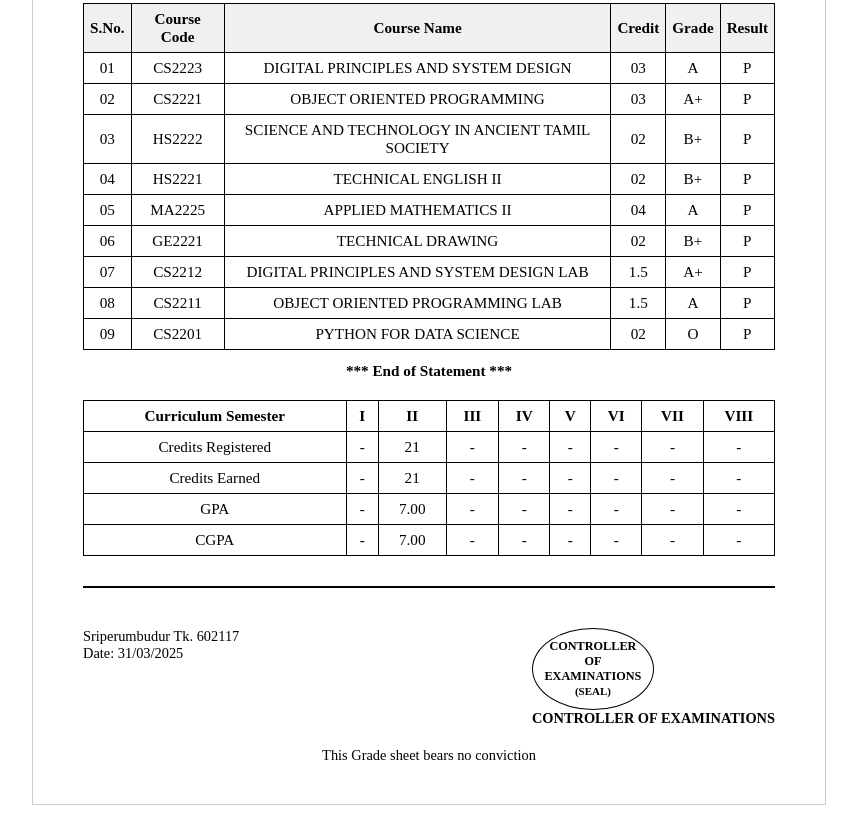
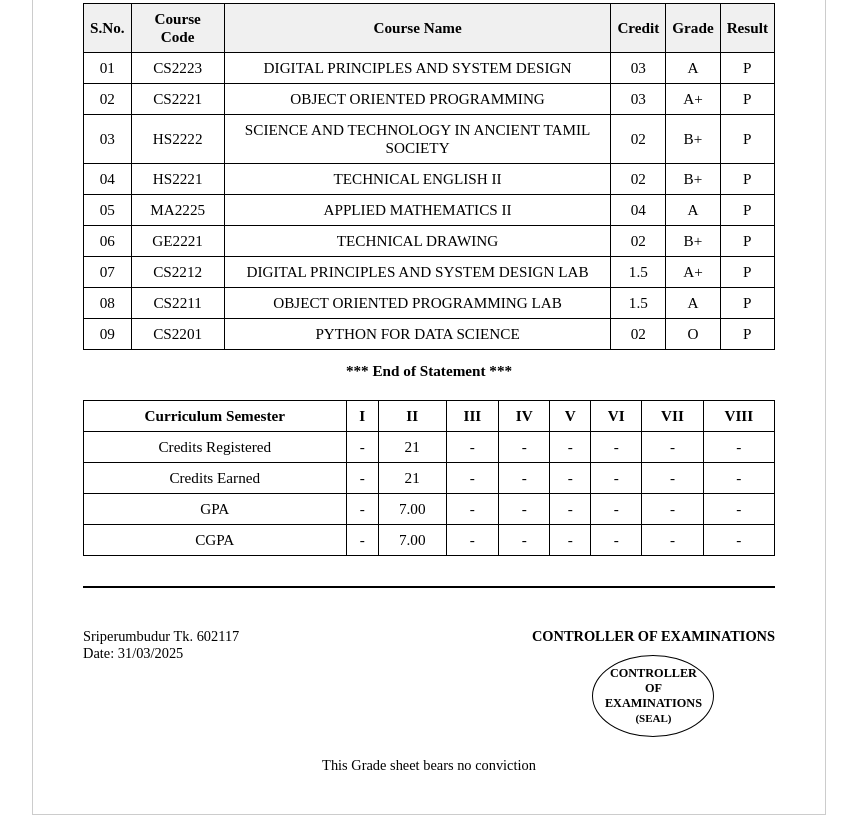
Before and after one commit to DD1326/index.html, a plain HTML site: page index.html in a window 1280 px wide. Shown: the part 421-1256 px from the top of the page, without its empty margins (211-1068 px from the left). Drawn offline with Linux system fonts and the light colour scheme.

Commit message:
Update index.html

```diff
--- a/index.html
+++ b/index.html
@@ -139,8 +139,12 @@
     }
 
     .sig-block {
-      text-align: right;
+      text-align: center;
       font-size: 0.9em;
+      display: flex;
+      flex-direction: column;
+      align-items: center;
+      gap: 10px;
     }
 
     .date-place {
@@ -183,7 +187,7 @@
       <td><b>Date of Publication:</b> <span class="info-box">09/07/2024</span></td>
     </tr>
     <tr>
-      <td><b>Name:</b> <span class="info-box">Aswin M </span></td>
+      <td><b>Name:</b> <span class="info-box">Aswin M</span></td>
       <td><b>Gender:</b> <span class="info-box">MALE</span></td>
       <td><b>Regulation:</b> <span class="info-box">2022</span></td>
     </tr>
@@ -193,9 +197,11 @@
       <td><b>Branch:</b> <span class="info-box">B.E. Computer Science and Engineering</span></td>
     </tr>
     <tr>
-      <td><b>Semester:</b> <span class="info-box">II</span></td>
-      <td><b>Year:</b> <span class="info-box">I</span></td>
-    </tr>
+  <td><b>Semester:</b> <span class="info-box">II</span></td>
+  <td><b>Year:</b> <span class="info-box">I</span></td>
+  <td></td> <!-- Added empty cell to match column count -->
+</tr>
+
   </table>
 
   <div class="table-section">
@@ -249,8 +255,11 @@
       Date: 31/03/2025
     </div>
     <div class="sig-block">
-      <div class="seal">CONTROLLER OF EXAMINATIONS<br><span style="font-size:11px;">(SEAL)</span></div>
       <b>CONTROLLER OF EXAMINATIONS</b>
+      <div class="seal">
+        CONTROLLER OF<br>EXAMINATIONS<br>
+        <span style="font-size:11px;">(SEAL)</span>
+      </div>
     </div>
   </div>
 
```
